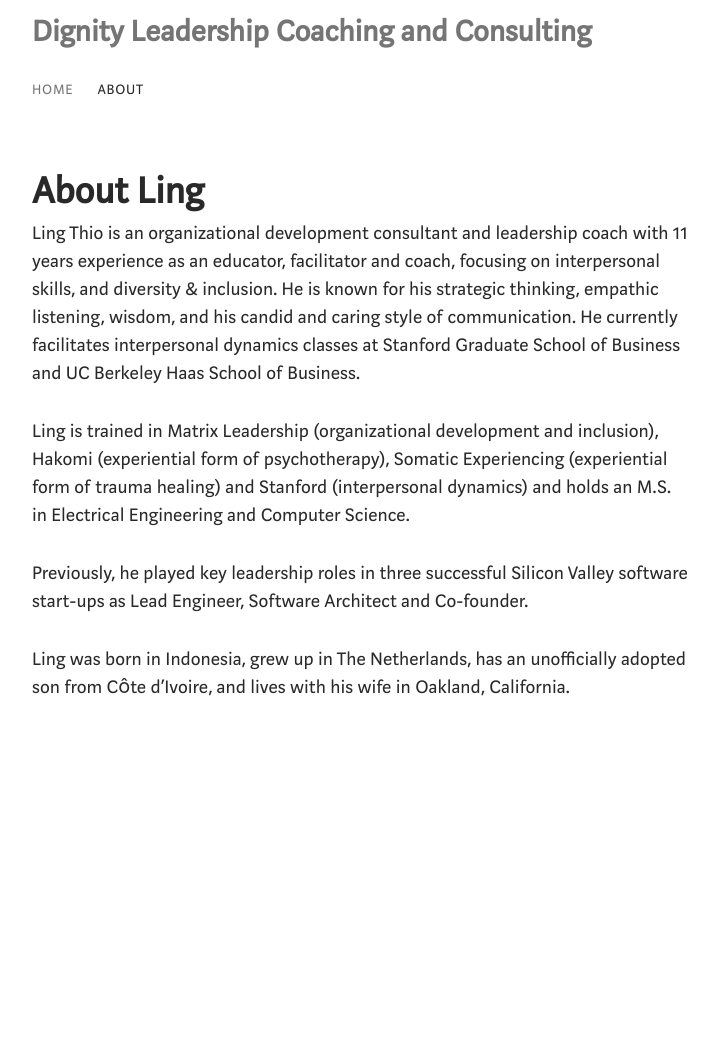
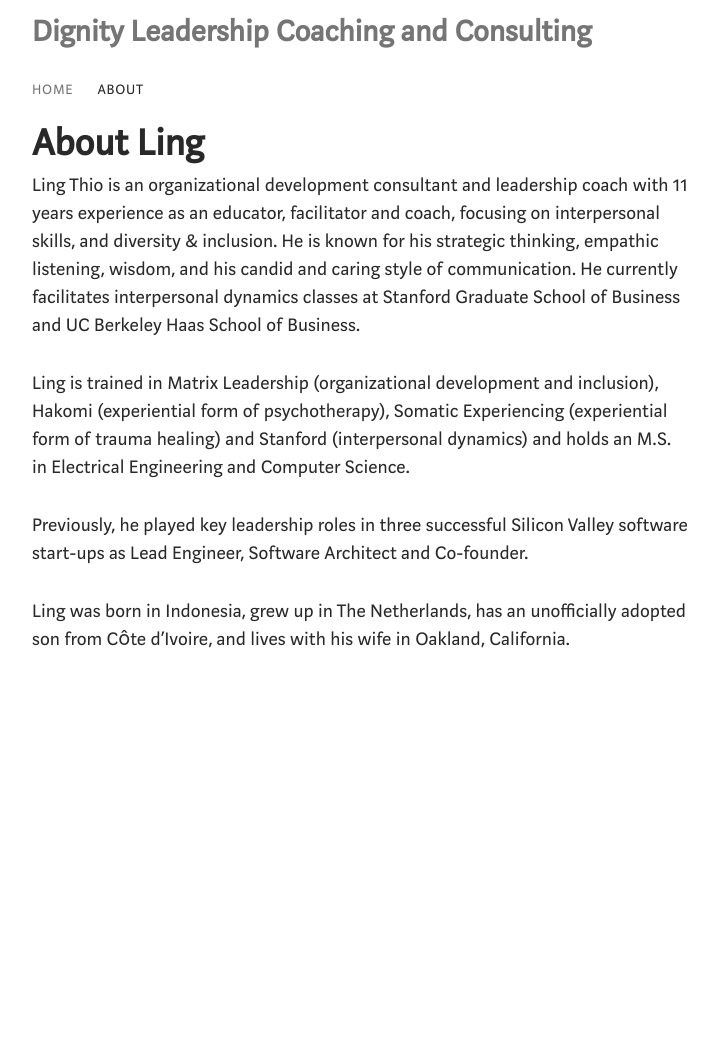
Before and after one commit to lingthio/dignitycoaching.com, a Jekyll site: the page built from docs/about.md, in a window 1280 px wide. Shown: the whole page, without its empty margins (92-810 px from the left). Built offline with Jekyll 4.4.1, drawn with Linux system fonts in a browser that asks for light colours; our own code applies the rules of GitHub Pages for plain Markdown files; after the commit the page ends 1015 px from its top, so only the background shows below that.

Commit message:
Update default.html

```diff
--- a/docs/_layouts/default.html
+++ b/docs/_layouts/default.html
@@ -69,7 +69,7 @@
           <!-- Content bar -->
           <div class="homeContainer u-clearfix js-homepage">
             <div class="u-foreground u-minHeight100vh">
-              <div class="extreme-container12col u-flex u-marginTop48">
+              <div class="extreme-container12col u-flex">
 
                 <!-- Content -->
                 <div class="extreme-container8col u-width100pct u-flex1 u-borderBox u-paddingRight24 extreme-10colSizeFull extreme-10colPadding0 js-mainfeed">
```
